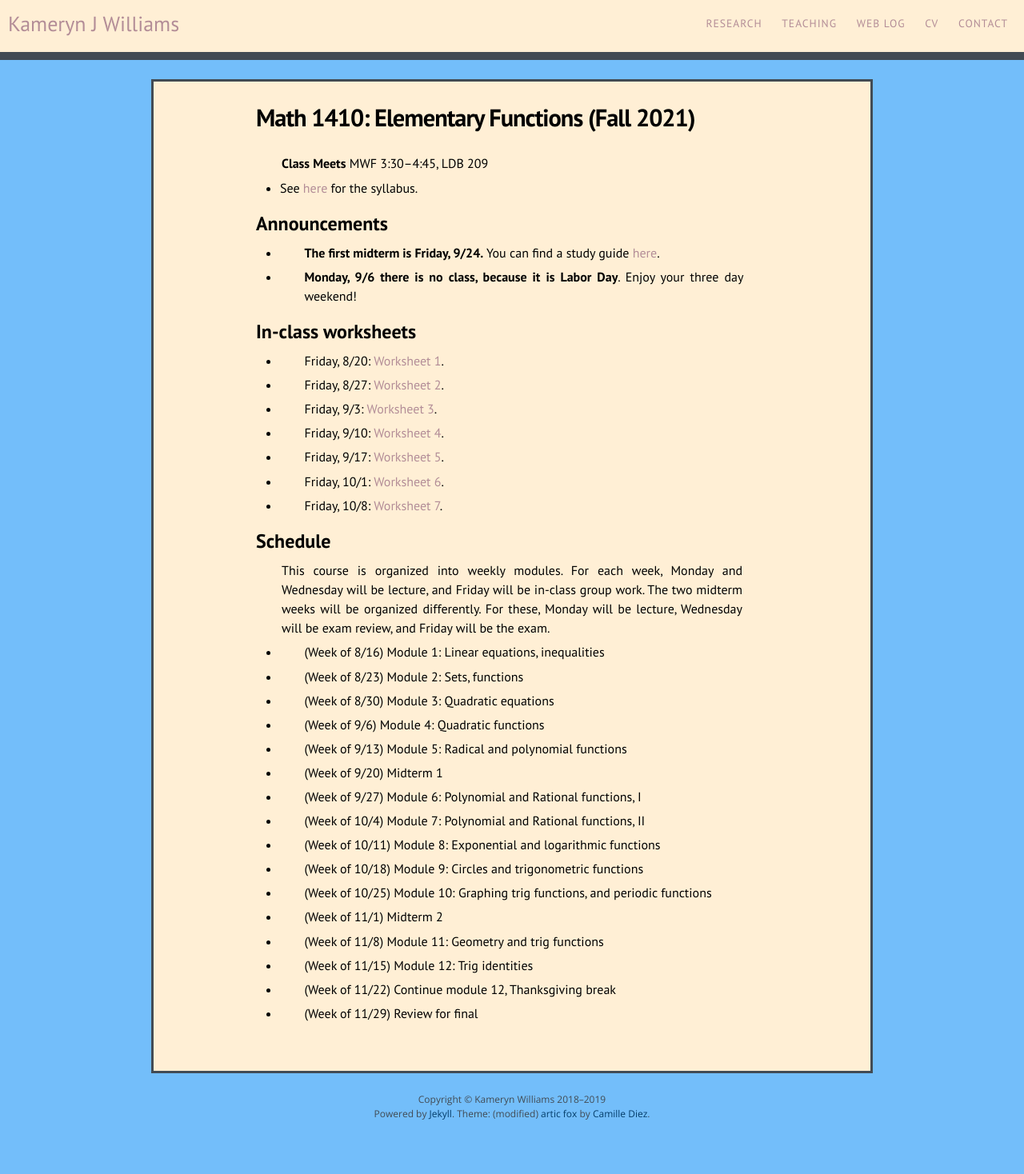
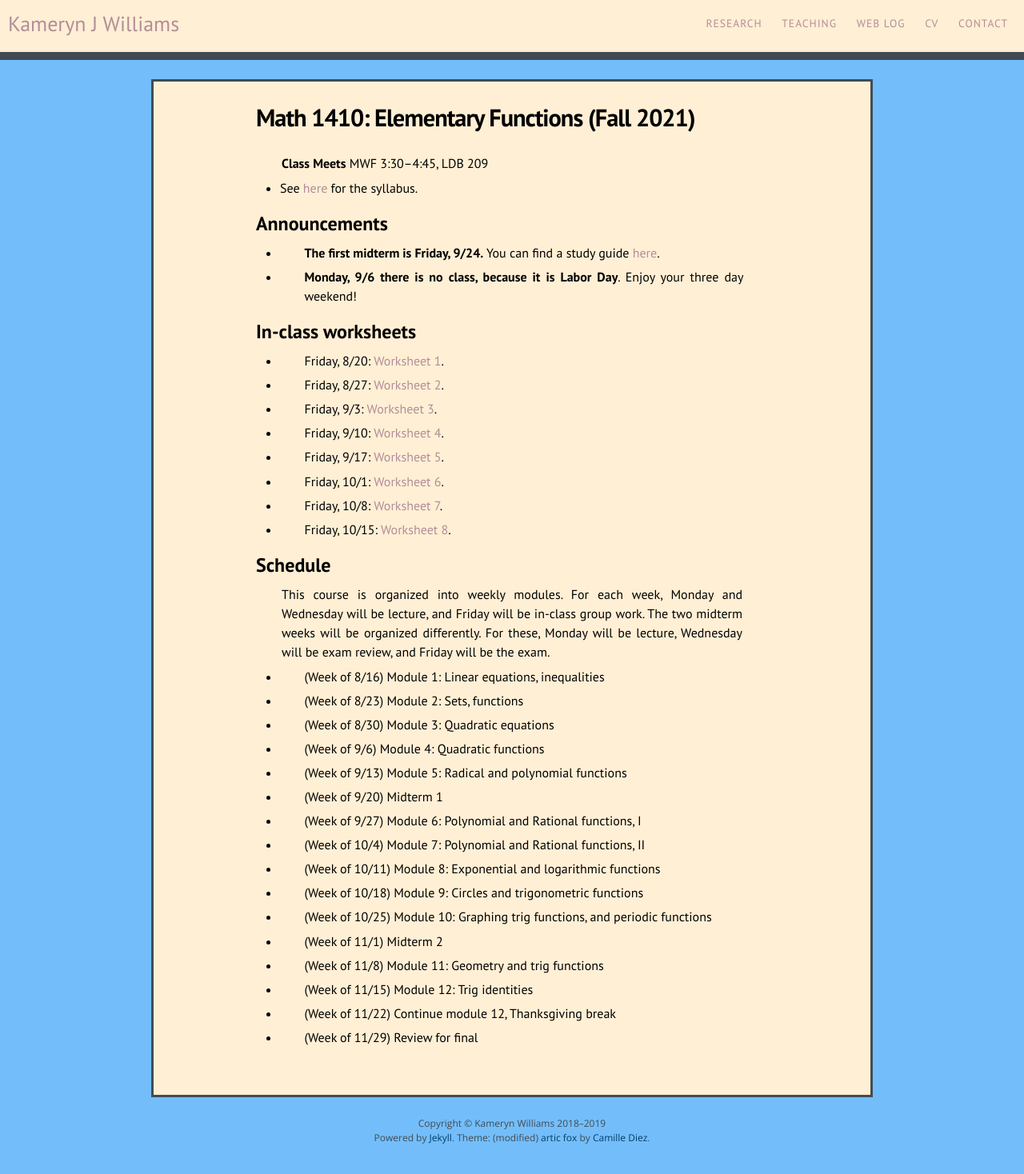
Before and after one commit to kamerynjw/kamerynjw.github.io, a Jekyll site: the page built from teaching/2021/math1410.md, in a window 1280 px wide. Shown: the whole page at 80% size. Built offline with Jekyll 4.4.1, drawn with Linux system fonts in a browser that asks for light colours; nearby versions of some CDN libraries; before the commit the page ends 1438 px from its top, so only the background shows below that.

Commit message:
nw worksht

```diff
--- a/teaching/2021/math1410.md
+++ b/teaching/2021/math1410.md
@@ -34,6 +34,8 @@ In-class worksheets
 * Friday, 10/1: [Worksheet 6]({{ page.url }}w6.pdf).
 
 * Friday, 10/8: [Worksheet 7]({{ page.url }}w7.pdf).
+
+* Friday, 10/15: [Worksheet 8]({{ page.url }}w8.pdf).
 
 
 
```
Also changed, not shown: 1 other file.
